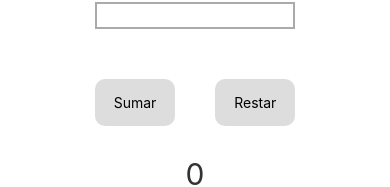
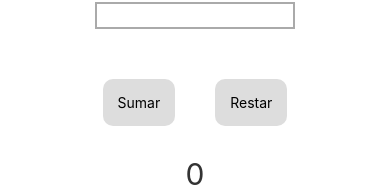
Before and after one commit to tomielias/Curso-React-Native, a React Native app: screen / in a window 390 px wide. Shown: the part 261-448 px from the top of the page. Built offline with nearby package versions, Linux system fonts and the light colour scheme.

Commit message:
Ejemplo componentes reusando Button

```diff
--- a/App.js
+++ b/App.js
@@ -9,6 +9,7 @@ import {
   SafeAreaView,
   TouchableOpacity,
 } from "react-native";
+import Button from "./components/Button";
 
 export default class App extends Component {
   constructor() {
@@ -18,6 +19,14 @@ export default class App extends Component {
       count: 0,
     };
   }
+
+  sumar = () => {
+    this.setState({ count: this.state.count + 1 });
+  };
+
+  restar = () => {
+    this.setState({ count: this.state.count - 1 });
+  };
 
   render() {
     return (
@@ -42,18 +51,8 @@ export default class App extends Component {
           value={this.state.value}
         />
         <View style={styles.buttonsContainer}>
-          <TouchableOpacity
-            style={styles.button}
-            onPress={() => this.setState({ count: this.state.count + 1 })}
-          >
-            <Text> Sumar </Text>
-          </TouchableOpacity>
-          <TouchableOpacity
-            style={styles.button}
-            onPress={() => this.setState({ count: this.state.count - 1 })}
-          >
-            <Text> Restar </Text>
-          </TouchableOpacity>
+          <Button name="Sumar" onPress={this.sumar} />
+          <Button name="Restar" onPress={this.restar} />
         </View>
         <View style={styles.countContainer}>
           <Text style={styles.countText}>{this.state.count}</Text>
@@ -102,14 +101,6 @@ const styles = StyleSheet.create({
     width: "80%",
     maxWidth: 280,
   },
-  button: {
-    alignItems: "center",
-    backgroundColor: "#DDDDDD",
-    padding: 15,
-    borderRadius: 10,
-    margin: 20,
-    marginTop: 50,
-  },
   countContainer: {
     alignItems: "center",
     padding: 10,
--- /dev/null
+++ b/components/Button.js
@@ -0,0 +1,23 @@
+import React from "react";
+import { Text, TouchableOpacity } from "react-native";
+
+const Button = (props) => {
+  return (
+    <TouchableOpacity style={styles.button} onPress={props.onPress}>
+      <Text>{props.name}</Text>
+    </TouchableOpacity>
+  );
+};
+
+export default Button;
+
+const styles = {
+  button: {
+    alignItems: "center",
+    backgroundColor: "#DDDDDD",
+    padding: 15,
+    borderRadius: 10,
+    margin: 20,
+    marginTop: 50,
+  },
+};
```
